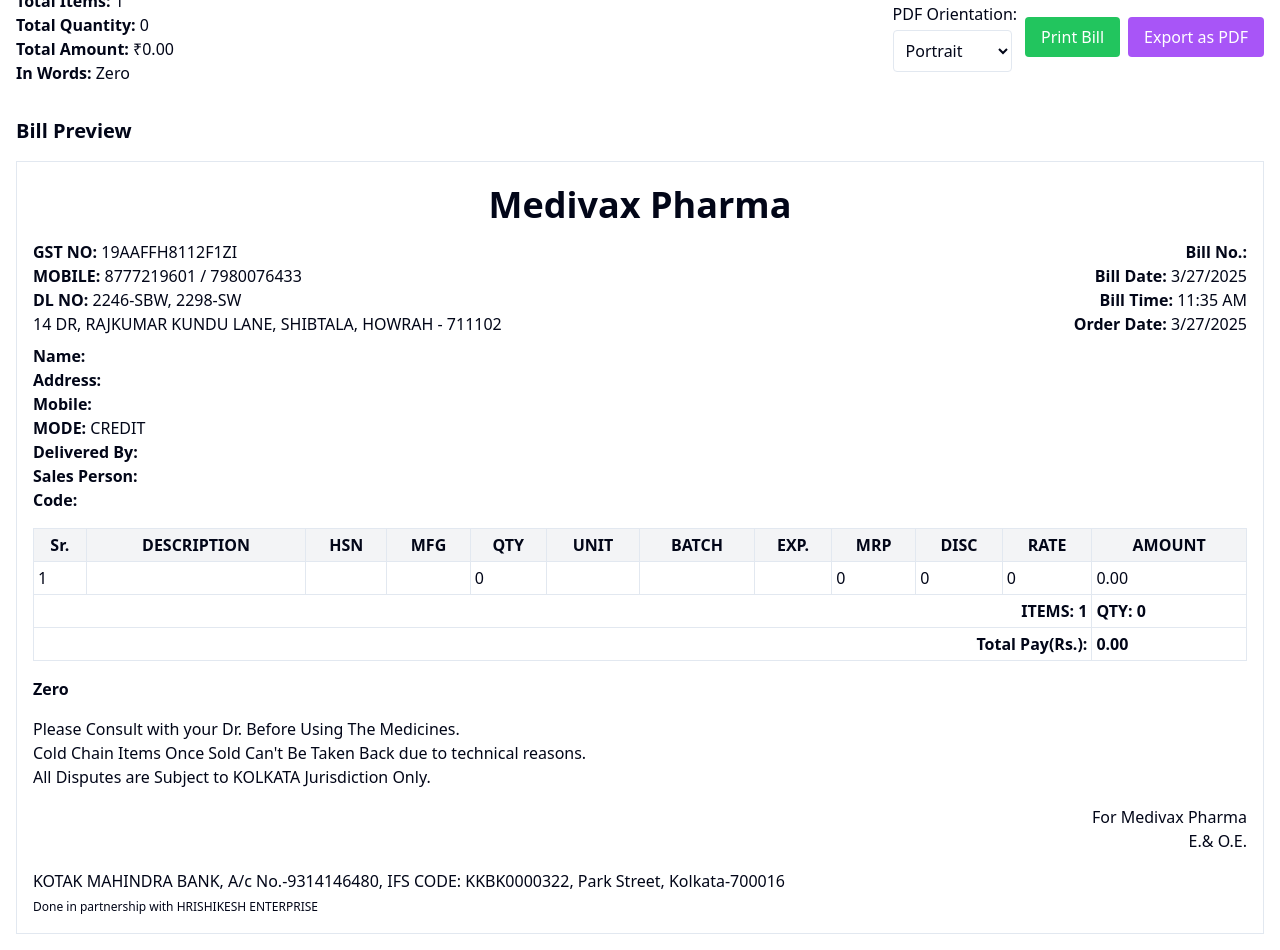
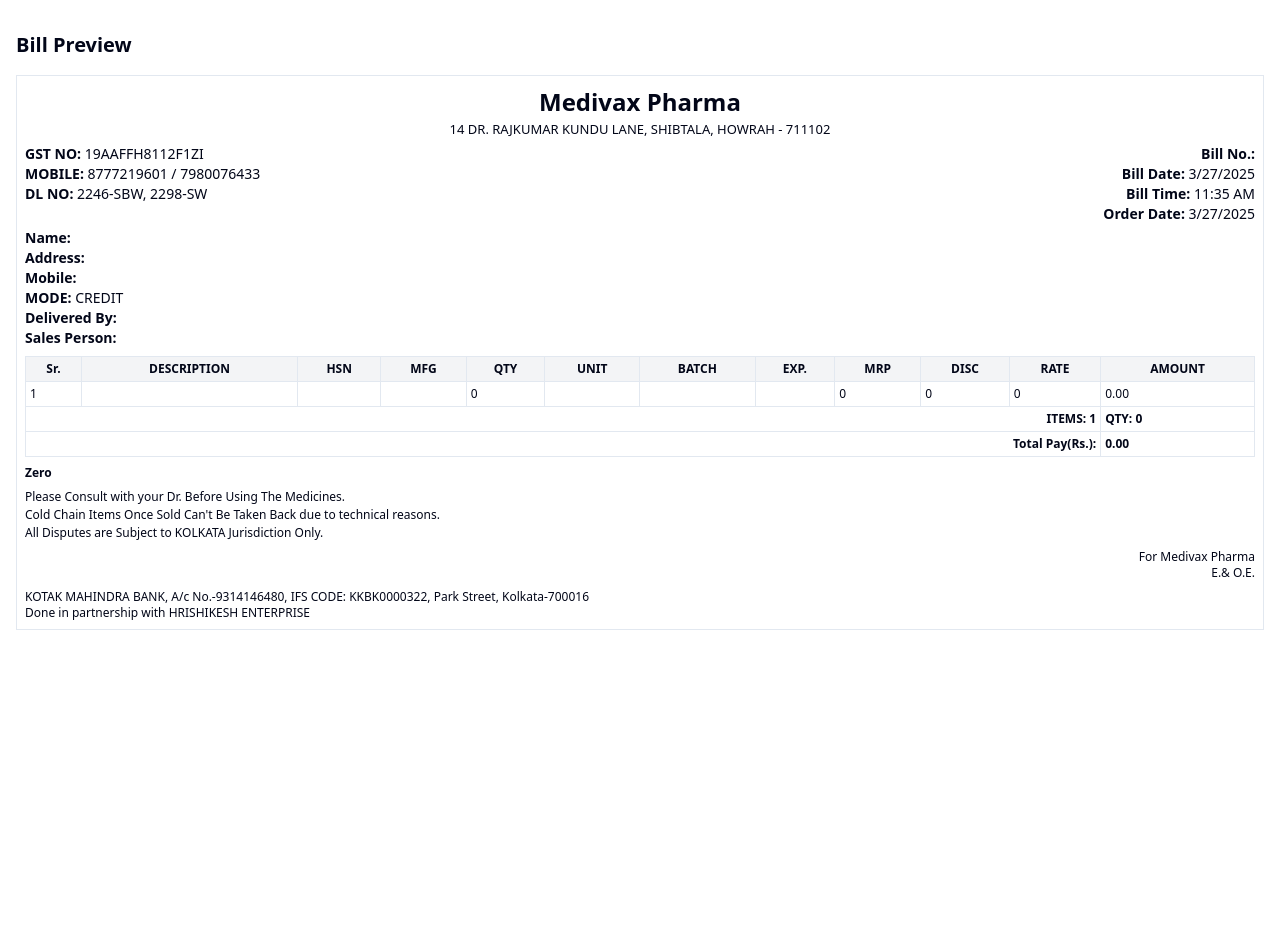
Before and after one commit to SwapnilSkr/medivax-bill-generator, a Next.js app: page /generate in a window 1280 px wide. Shown: the part 800-1750 px from the top of the page. After the commit the page ends 1446 px from the top, so only its background shows below. Built offline with nearby package versions, Linux system fonts and the light colour scheme.

Commit message:
made some changes to the bill

```diff
--- a/app/generate/page.tsx
+++ b/app/generate/page.tsx
@@ -1,9 +1,9 @@
 "use client";
 
-import { useState, useRef, ChangeEvent, useEffect } from 'react';
-import { useReactToPrint } from 'react-to-print';
-import domToImage from 'dom-to-image';
-import { jsPDF } from 'jspdf';
+import { useState, useRef, ChangeEvent, useEffect } from "react";
+import { useReactToPrint } from "react-to-print";
+import domToImage from "dom-to-image";
+import { jsPDF } from "jspdf";
 
 interface BillInfoType {
   billNo: string;
@@ -13,10 +13,9 @@
   doctorName: string;
   address: string;
   mobile: string;
-  mode: 'CREDIT' | 'CASH/ONLINE';
+  mode: "CREDIT" | "CASH/ONLINE";
   deliveredBy: string;
   salesPerson: string;
-  code: string;
 }
 
 interface ItemType {
@@ -36,59 +35,76 @@
 
 export default function BillGenerator() {
   const [billInfo, setBillInfo] = useState<BillInfoType>({
-    billNo: '',
-    billDate: '',
-    billTime: '',
-    gstNo: '19AAFFH8112F1ZI',
-    doctorName: '',
-    address: '',
-    mobile: '',
-    mode: 'CREDIT',
-    deliveredBy: '',
-    salesPerson: '',
-    code: ''
+    billNo: "",
+    billDate: "",
+    billTime: "",
+    gstNo: "19AAFFH8112F1ZI",
+    doctorName: "",
+    address: "",
+    mobile: "",
+    mode: "CREDIT",
+    deliveredBy: "",
+    salesPerson: "",
   });
 
-  const [orientation, setOrientation] = useState<'portrait' | 'landscape'>('portrait'); // New state for orientation
+  const [orientation, setOrientation] = useState<"portrait" | "landscape">(
+    "portrait"
+  ); // New state for orientation
 
   useEffect(() => {
-    setBillInfo(prev => ({
+    setBillInfo((prev) => ({
       ...prev,
-      billDate: new Date().toISOString().split('T')[0],
-      billTime: new Date().toLocaleTimeString([], { hour: '2-digit', minute: '2-digit', hour12: true })
+      billDate: new Date().toISOString().split("T")[0],
+      billTime: new Date().toLocaleTimeString([], {
+        hour: "2-digit",
+        minute: "2-digit",
+        hour12: true,
+      }),
     }));
   }, []);
 
   const [items, setItems] = useState<ItemType[]>([
     {
       id: 1,
-      description: '',
-      hsn: '',
-      mfg: '',
+      description: "",
+      hsn: "",
+      mfg: "",
       qty: 0,
-      unit: '',
-      batch: '',
-      exp: '',
+      unit: "",
+      batch: "",
+      exp: "",
       mrp: 0,
       disc: 0,
       rate: 0,
-      amount: 0
-    }
+      amount: 0,
+    },
   ]);
 
-  const handleBillInfoChange = (e: ChangeEvent<HTMLInputElement | HTMLSelectElement>) => {
+  const handleBillInfoChange = (
+    e: ChangeEvent<HTMLInputElement | HTMLSelectElement>
+  ) => {
     const { name, value } = e.target;
-    setBillInfo(prev => ({ ...prev, [name]: value }));
+    setBillInfo((prev) => ({ ...prev, [name]: value }));
   };
 
-  const handleItemChange = (index: number, field: keyof ItemType, value: string | number) => {
+  const handleItemChange = (
+    index: number,
+    field: keyof ItemType,
+    value: string | number
+  ) => {
     const newItems = [...items];
-    if (field === 'qty' || field === 'mrp' || field === 'disc' || field === 'rate') {
-      newItems[index][field] = typeof value === 'string' ? parseFloat(value) || 0 : value;
+    if (
+      field === "qty" ||
+      field === "mrp" ||
+      field === "disc" ||
+      field === "rate"
+    ) {
+      newItems[index][field] =
+        typeof value === "string" ? parseFloat(value) || 0 : value;
     } else {
       newItems[index][field as keyof ItemType] = value as never;
     }
-    if (field === 'rate' || field === 'qty') {
+    if (field === "rate" || field === "qty") {
       const rate = newItems[index].rate || 0;
       const qty = newItems[index].qty || 0;
       newItems[index].amount = rate * qty;
@@ -101,18 +117,18 @@
       ...items,
       {
         id: items.length + 1,
-        description: '',
-        hsn: '',
-        mfg: '',
+        description: "",
+        hsn: "",
+        mfg: "",
         qty: 0,
-        unit: '',
-        batch: '',
-        exp: '',
+        unit: "",
+        batch: "",
+        exp: "",
         mrp: 0,
         disc: 0,
         rate: 0,
-        amount: 0
-      }
+        amount: 0,
+      },
     ]);
   };
 
@@ -148,63 +164,117 @@
     try {
       const dataUrl = await domToImage.toPng(input, {
         quality: 0.95,
-        bgcolor: '#ffffff',
+        bgcolor: "#ffffff",
         width: input.scrollWidth,
         height: input.scrollHeight,
         style: {
-          position: 'static',
-          left: '0',
-          top: '0',
+          position: "static",
+          left: "0",
+          top: "0",
         },
       });
 
       const pdf = new jsPDF({
         orientation: orientation, // Use the selected orientation
-        unit: 'mm',
-        format: 'a4',
+        unit: "mm",
+        format: "a4",
       });
 
       const imgProps = pdf.getImageProperties(dataUrl);
       const pdfWidth = pdf.internal.pageSize.getWidth();
       const pdfHeight = (imgProps.height * pdfWidth) / imgProps.width;
 
-      pdf.addImage(dataUrl, 'PNG', 0, 0, pdfWidth, pdfHeight);
-      pdf.save(`LBCare-Bill-${orientation}.pdf`);
+      pdf.addImage(dataUrl, "PNG", 0, 0, pdfWidth, pdfHeight);
+      pdf.save(`Medivax-Bill-${orientation}.pdf`);
     } catch (error) {
-      console.error('Error generating PDF:', error);
+      console.error("Error generating PDF:", error);
     }
   };
 
   const numberToWords = (num: number): string => {
-    const units = ['', 'One', 'Two', 'Three', 'Four', 'Five', 'Six', 'Seven', 'Eight', 'Nine', 'Ten', 'Eleven', 'Twelve', 'Thirteen', 'Fourteen', 'Fifteen', 'Sixteen', 'Seventeen', 'Eighteen', 'Nineteen'];
-    const tens = ['', '', 'Twenty', 'Thirty', 'Forty', 'Fifty', 'Sixty', 'Seventy', 'Eighty', 'Ninety'];
+    const units = [
+      "",
+      "One",
+      "Two",
+      "Three",
+      "Four",
+      "Five",
+      "Six",
+      "Seven",
+      "Eight",
+      "Nine",
+      "Ten",
+      "Eleven",
+      "Twelve",
+      "Thirteen",
+      "Fourteen",
+      "Fifteen",
+      "Sixteen",
+      "Seventeen",
+      "Eighteen",
+      "Nineteen",
+    ];
+    const tens = [
+      "",
+      "",
+      "Twenty",
+      "Thirty",
+      "Forty",
+      "Fifty",
+      "Sixty",
+      "Seventy",
+      "Eighty",
+      "Ninety",
+    ];
 
-    if (num === 0) return 'Zero';
+    if (num === 0) return "Zero";
 
     const sayNumberInWords = (num: number): string => {
       if (num < 20) return units[num];
-      if (num < 100) return tens[Math.floor(num / 10)] + (num % 10 ? ' ' + units[num % 10] : '');
-      if (num < 1000) return units[Math.floor(num / 100)] + ' Hundred' + (num % 100 ? ' ' + sayNumberInWords(num % 100) : '');
-      if (num < 100000) return sayNumberInWords(Math.floor(num / 1000)) + ' Thousand' + (num % 1000 ? ' ' + sayNumberInWords(num % 1000) : '');
-      if (num < 10000000) return sayNumberInWords(Math.floor(num / 100000)) + ' Lakh' + (num % 100000 ? ' ' + sayNumberInWords(num % 100000) : '');
-      return sayNumberInWords(Math.floor(num / 10000000)) + ' Crore' + (num % 10000000 ? ' ' + sayNumberInWords(num % 10000000) : '');
+      if (num < 100)
+        return (
+          tens[Math.floor(num / 10)] + (num % 10 ? " " + units[num % 10] : "")
+        );
+      if (num < 1000)
+        return (
+          units[Math.floor(num / 100)] +
+          " Hundred" +
+          (num % 100 ? " " + sayNumberInWords(num % 100) : "")
+        );
+      if (num < 100000)
+        return (
+          sayNumberInWords(Math.floor(num / 1000)) +
+          " Thousand" +
+          (num % 1000 ? " " + sayNumberInWords(num % 1000) : "")
+        );
+      if (num < 10000000)
+        return (
+          sayNumberInWords(Math.floor(num / 100000)) +
+          " Lakh" +
+          (num % 100000 ? " " + sayNumberInWords(num % 100000) : "")
+        );
+      return (
+        sayNumberInWords(Math.floor(num / 10000000)) +
+        " Crore" +
+        (num % 10000000 ? " " + sayNumberInWords(num % 10000000) : "")
+      );
     };
 
     const totalAmount = Math.round(num);
     const rupees = Math.floor(totalAmount);
     const paise = Math.round((totalAmount - rupees) * 100);
 
-    let result = sayNumberInWords(rupees) + ' Rupees';
+    let result = sayNumberInWords(rupees) + " Rupees";
     if (paise > 0) {
-      result += ' and ' + sayNumberInWords(paise) + ' Paise';
+      result += " and " + sayNumberInWords(paise) + " Paise";
     }
 
-    return result + ' Only';
+    return result + " Only";
   };
 
   return (
     <div className="container mx-auto p-4">
-      <h1 className="text-2xl font-bold mb-4">LB Care Bill Generator</h1>
+      <h1 className="text-2xl font-bold mb-4">Medivax Pharma Bill Generator</h1>
 
       <div className="mb-6 grid grid-cols-1 md:grid-cols-2 gap-4">
         <div>
@@ -309,16 +379,6 @@
             className="w-full p-2 border rounded"
           />
         </div>
-        <div>
-          <label className="block mb-1">Code:</label>
-          <input
-            type="text"
-            name="code"
-            value={billInfo.code}
-            onChange={handleBillInfoChange}
-            className="w-full p-2 border rounded"
-          />
-        </div>
       </div>
 
       <div className="mb-6">
@@ -350,7 +410,9 @@
                     <input
                       type="text"
                       value={item.description}
-                      onChange={(e) => handleItemChange(index, 'description', e.target.value)}
+                      onChange={(e) =>
+                        handleItemChange(index, "description", e.target.value)
+                      }
                       className="w-full p-1 border"
                     />
                   </td>
@@ -358,7 +420,9 @@
                     <input
                       type="text"
                       value={item.hsn}
-                      onChange={(e) => handleItemChange(index, 'hsn', e.target.value)}
+                      onChange={(e) =>
+                        handleItemChange(index, "hsn", e.target.value)
+                      }
                       className="w-full p-1 border"
                     />
                   </td>
@@ -366,7 +430,9 @@
                     <input
                       type="text"
                       value={item.mfg}
-                      onChange={(e) => handleItemChange(index, 'mfg', e.target.value)}
+                      onChange={(e) =>
+                        handleItemChange(index, "mfg", e.target.value)
+                      }
                       className="w-full p-1 border"
                     />
                   </td>
@@ -374,7 +440,9 @@
                     <input
                       type="number"
                       value={item.qty}
-                      onChange={(e) => handleItemChange(index, 'qty', e.target.value)}
+                      onChange={(e) =>
+                        handleItemChange(index, "qty", e.target.value)
+                      }
                       className="w-full p-1 border"
                     />
                   </td>
@@ -382,7 +450,9 @@
                     <input
                       type="text"
                       value={item.unit}
-                      onChange={(e) => handleItemChange(index, 'unit', e.target.value)}
+                      onChange={(e) =>
+                        handleItemChange(index, "unit", e.target.value)
+                      }
                       className="w-full p-1 border"
                     />
                   </td>
@@ -390,7 +460,9 @@
                     <input
                       type="text"
                       value={item.batch}
-                      onChange={(e) => handleItemChange(index, 'batch', e.target.value)}
+                      onChange={(e) =>
+                        handleItemChange(index, "batch", e.target.value)
+                      }
                       className="w-full p-1 border"
                     />
                   </td>
@@ -398,7 +470,9 @@
                     <input
                       type="text"
                       value={item.exp}
-                      onChange={(e) => handleItemChange(index, 'exp', e.target.value)}
+                      onChange={(e) =>
+                        handleItemChange(index, "exp", e.target.value)
+                      }
                       className="w-full p-1 border"
                     />
                   </td>
@@ -406,7 +480,9 @@
                     <input
                       type="number"
                       value={item.mrp}
-                      onChange={(e) => handleItemChange(index, 'mrp', e.target.value)}
+                      onChange={(e) =>
+                        handleItemChange(index, "mrp", e.target.value)
+                      }
                       className="w-full p-1 border"
                     />
                   </td>
@@ -414,7 +490,9 @@
                     <input
                       type="number"
                       value={item.disc}
-                      onChange={(e) => handleItemChange(index, 'disc', e.target.value)}
+                      onChange={(e) =>
+                        handleItemChange(index, "disc", e.target.value)
+                      }
                       className="w-full p-1 border"
                     />
                   </td>
@@ -422,13 +500,13 @@
                     <input
                       type="number"
                       value={item.rate}
-                      onChange={(e) => handleItemChange(index, 'rate', e.target.value)}
+                      onChange={(e) =>
+                        handleItemChange(index, "rate", e.target.value)
+                      }
                       className="w-full p-1 border"
                     />
                   </td>
-                  <td className="border p-2">
-                    {item.amount.toFixed(2)}
-                  </td>
+                  <td className="border p-2">{item.amount.toFixed(2)}</td>
                   <td className="border p-2">
                     <button
                       onClick={() => removeItem(index)}
@@ -452,17 +530,27 @@
 
       <div className="mb-6 flex justify-between items-center">
         <div>
-          <p><strong>Total Items:</strong> {items.length}</p>
-          <p><strong>Total Quantity:</strong> {calculateTotalItems()}</p>
-          <p><strong>Total Amount:</strong> ₹{calculateTotal().toFixed(2)}</p>
-          <p><strong>In Words:</strong> {numberToWords(calculateTotal())}</p>
+          <p>
+            <strong>Total Items:</strong> {items.length}
+          </p>
+          <p>
+            <strong>Total Quantity:</strong> {calculateTotalItems()}
+          </p>
+          <p>
+            <strong>Total Amount:</strong> ₹{calculateTotal().toFixed(2)}
+          </p>
+          <p>
+            <strong>In Words:</strong> {numberToWords(calculateTotal())}
+          </p>
         </div>
         <div className="flex items-center space-x-2">
           <div>
             <label className="block mb-1">PDF Orientation:</label>
             <select
               value={orientation}
-              onChange={(e) => setOrientation(e.target.value as 'portrait' | 'landscape')}
+              onChange={(e) =>
+                setOrientation(e.target.value as "portrait" | "landscape")
+              }
               className="p-2 border rounded"
             >
               <option value="portrait">Portrait</option>
@@ -486,54 +574,87 @@
 
       <div className="mt-8">
         <h2 className="text-xl font-bold mb-4">Bill Preview</h2>
-        <div className="border p-4" ref={componentRef}>
-          <div className="mb-4">
-            <h1 className="text-[36px] font-bold text-center">Medivax Pharma</h1>
-            <div className="flex justify-between mt-2">
+        <div className="border p-2" ref={componentRef}>
+          <div className="mb-2">
+            <div className="flex flex-col justify-center">
+              <h1 className="text-[24px] font-bold text-center">
+                Medivax Pharma
+              </h1>
+              <p className="text-center text-[13px]">
+                14 DR. RAJKUMAR KUNDU LANE, SHIBTALA, HOWRAH - 711102
+              </p>
+            </div>
+            <div className="flex justify-between mt-1 text-sm">
               <div className="text-left">
-                <p><strong>GST NO:</strong> {billInfo.gstNo}</p>
-                <p><strong>MOBILE:</strong> 8777219601 / 7980076433</p>
-                <p><strong>DL NO:</strong> 2246-SBW, 2298-SW</p>
-                <p>14 DR, RAJKUMAR KUNDU LANE, SHIBTALA, HOWRAH - 711102</p>
+                <p>
+                  <strong>GST NO:</strong> {billInfo.gstNo}
+                </p>
+                <p>
+                  <strong>MOBILE:</strong> 8777219601 / 7980076433
+                </p>
+                <p>
+                  <strong>DL NO:</strong> 2246-SBW, 2298-SW
+                </p>
               </div>
               <div className="text-right">
-                <p><strong>Bill No.:</strong> {billInfo.billNo}</p>
-                <p><strong>Bill Date:</strong> {new Date(billInfo.billDate).toLocaleDateString()}</p>
-                <p><strong>Bill Time:</strong> {billInfo.billTime}</p>
-                <p><strong>Order Date:</strong> {new Date(billInfo.billDate).toLocaleDateString()}</p>
+                <p>
+                  <strong>Bill No.:</strong> {billInfo.billNo}
+                </p>
+                <p>
+                  <strong>Bill Date:</strong>{" "}
+                  {new Date(billInfo.billDate).toLocaleDateString()}
+                </p>
+                <p>
+                  <strong>Bill Time:</strong> {billInfo.billTime}
+                </p>
+                <p>
+                  <strong>Order Date:</strong>{" "}
+                  {new Date(billInfo.billDate).toLocaleDateString()}
+                </p>
               </div>
             </div>
-            <div className="text-left mt-2">
-              <p><strong>Name:</strong> {billInfo.doctorName}</p>
-              <p><strong>Address:</strong> {billInfo.address}</p>
-              <p><strong>Mobile:</strong> {billInfo.mobile}</p>
-              <p><strong>MODE:</strong> {billInfo.mode}</p>
-              <p><strong>Delivered By:</strong> {billInfo.deliveredBy}</p>
-              <p><strong>Sales Person:</strong> {billInfo.salesPerson}</p>
-              <p><strong>Code:</strong> {billInfo.code}</p>
+            <div className="text-left mt-1 text-sm">
+              <p>
+                <strong>Name:</strong> {billInfo.doctorName}
+              </p>
+              <p>
+                <strong>Address:</strong> {billInfo.address}
+              </p>
+              <p>
+                <strong>Mobile:</strong> {billInfo.mobile}
+              </p>
+              <p>
+                <strong>MODE:</strong> {billInfo.mode}
+              </p>
+              <p>
+                <strong>Delivered By:</strong> {billInfo.deliveredBy}
+              </p>
+              <p>
+                <strong>Sales Person:</strong> {billInfo.salesPerson}
+              </p>
             </div>
           </div>
 
-          <table className="w-full border-collapse mb-4">
+          <table className="w-full border-collapse text-sm">
             <thead>
               <tr className="bg-gray-100">
-                <th className="border p-1">Sr.</th>
-                <th className="border p-1">DESCRIPTION</th>
-                <th className="border p-1">HSN</th>
-                <th className="border p-1">MFG</th>
-                <th className="border p-1">QTY</th>
-                <th className="border p-1">UNIT</th>
-                <th className="border p-1">BATCH</th>
-                <th className="border p-1">EXP.</th>
-                <th className="border p-1">MRP</th>
-                <th className="border p-1">DISC</th>
-                <th className="border p-1">RATE</th>
-                <th className="border p-1">AMOUNT</th>
+                <th className="border p-1 text-xs">Sr.</th>
+                <th className="border p-1 text-xs">DESCRIPTION</th>
+                <th className="border p-1 text-xs">HSN</th>
+                <th className="border p-1 text-xs">MFG</th>
+                <th className="border p-1 text-xs">QTY</th>
+                <th className="border p-1 text-xs">UNIT</th>
+                <th className="border p-1 text-xs">BATCH</th>
+                <th className="border p-1 text-xs">EXP.</th>
+                <th className="border p-1 text-xs">MRP</th>
+                <th className="border p-1 text-xs">DISC</th>
+                <th className="border p-1 text-xs">RATE</th>
+                <th className="border p-1 text-xs">AMOUNT</th>
               </tr>
             </thead>
             <tbody>
               {items.map((item, index) => (
-                <tr key={item.id}>
+                <tr key={item.id} className="text-xs">
                   <td className="border p-1">{index + 1}</td>
                   <td className="border p-1">{item.description}</td>
                   <td className="border p-1">{item.hsn}</td>
@@ -549,29 +670,49 @@
                 </tr>
               ))}
             </tbody>
-            <tfoot>
+            <tfoot className="text-xs">
               <tr>
-                <td colSpan={11} className="border p-1 text-right"><strong>ITEMS: {items.length}</strong></td>
-                <td className="border p-1"><strong>QTY: {calculateTotalItems()}</strong></td>
+                <td colSpan={11} className="border p-1 text-right">
+                  <strong>ITEMS: {items.length}</strong>
+                </td>
+                <td className="border p-1">
+                  <strong>QTY: {calculateTotalItems()}</strong>
+                </td>
               </tr>
               <tr>
-                <td colSpan={11} className="border p-1 text-right"><strong>Total Pay(Rs.):</strong></td>
-                <td className="border p-1"><strong>{calculateTotal().toFixed(2)}</strong></td>
+                <td colSpan={11} className="border p-1 text-right">
+                  <strong>Total Pay(Rs.):</strong>
+                </td>
+                <td className="border p-1">
+                  <strong>{calculateTotal().toFixed(2)}</strong>
+                </td>
               </tr>
             </tfoot>
           </table>
 
-          <div>
-            <p><strong>{numberToWords(calculateTotal())}</strong></p>
-            <p className="mt-4">Please Consult with your Dr. Before Using The Medicines.</p>
-            <p>Cold Chain Items Once Sold Can&apos;t Be Taken Back due to technical reasons.</p>
-            <p>All Disputes are Subject to KOLKATA Jurisdiction Only.</p>
-            <div className="text-right mt-4">
+          <div className="text-xs mt-2">
+            <p>
+              <strong>{numberToWords(calculateTotal())}</strong>
+            </p>
+            <div className="mt-2 space-y-0.5">
+              <p>Please Consult with your Dr. Before Using The Medicines.</p>
+              <p>
+                Cold Chain Items Once Sold Can&apos;t Be Taken Back due to
+                technical reasons.
+              </p>
+              <p>All Disputes are Subject to KOLKATA Jurisdiction Only.</p>
+            </div>
+            <div className="text-right mt-2">
               <p>For Medivax Pharma</p>
               <p>E.& O.E.</p>
             </div>
-            <p className="mt-4">KOTAK MAHINDRA BANK, A/c No.-9314146480, IFS CODE: KKBK0000322, Park Street, Kolkata-700016</p>
-            <span className='text-left text-[12px]'>Done in partnership with HRISHIKESH ENTERPRISE</span>
+            <p className="mt-2">
+              KOTAK MAHINDRA BANK, A/c No.-9314146480, IFS CODE: KKBK0000322,
+              Park Street, Kolkata-700016
+            </p>
+            <span className="text-left text-[12px]">
+              Done in partnership with HRISHIKESH ENTERPRISE
+            </span>
           </div>
         </div>
       </div>
```
